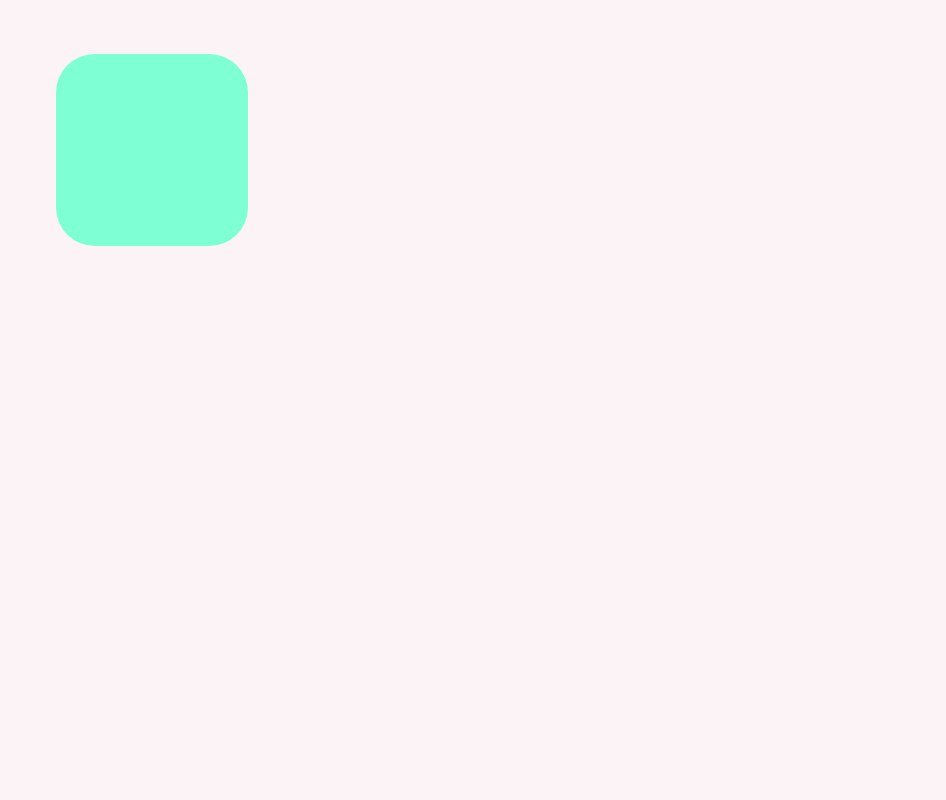
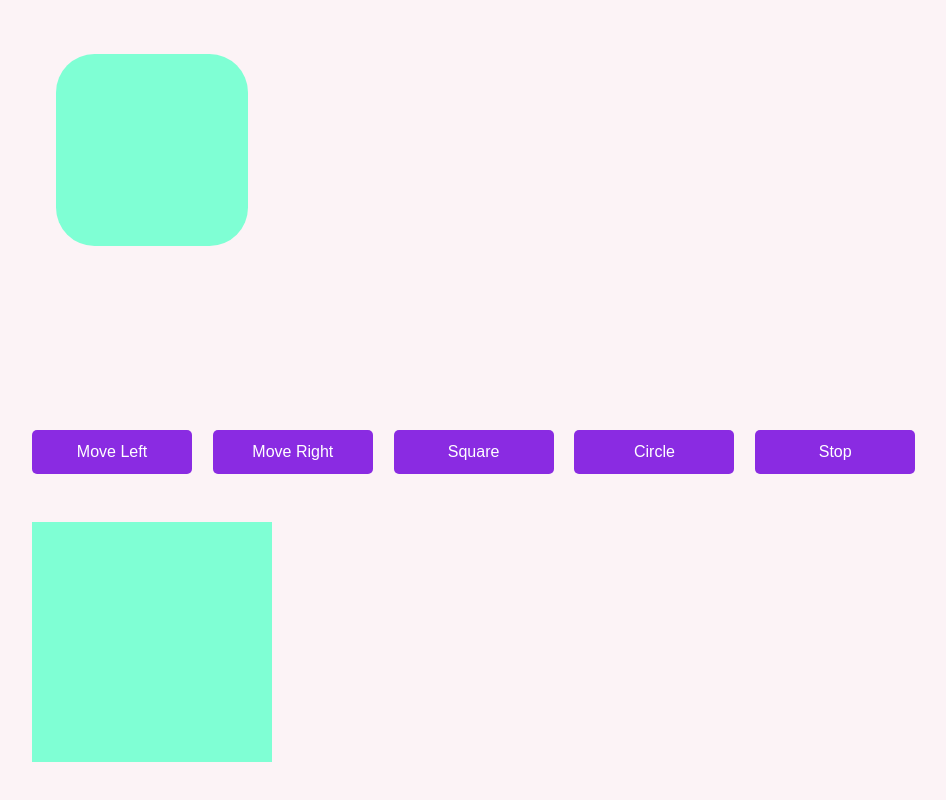
Before and after one commit to ManojThulung/ReactJs, a React (Create React App) app: page / in a window 1280 px wide. Shown: the part 1218-2018 px from the top of the page, without its empty margins (16-962 px from the left). Before the commit the page ends 1696 px from the top, so only its background shows below. Built offline with nearby package versions, Linux system fonts and the light colour scheme.

Commit message:
added framer-motion useAnimation hook

```diff
--- a/src/App.js
+++ b/src/App.js
@@ -2,6 +2,7 @@
 import Box2 from "./components/box2/box2";
 import Box3 from "./components/box3/box3";
 import Box4 from "./components/box4/box4";
+import Box5 from "./components/Box5/box5";
 
 function App() {
   return (
@@ -10,6 +11,7 @@
       <Box2 />
       <Box3 />
       <Box4 />
+      <Box5 />
     </div>
   );
 }
--- /dev/null
+++ b/src/components/Box5/box5.js
@@ -0,0 +1,38 @@
+import { motion, useAnimation } from "framer-motion";
+
+function Box5() {
+  const control = useAnimation();
+
+  return (
+    <div className="box-container">
+      <button
+        onClick={() => control.start({ x: 1200, transition: { duration: 1 } })}
+      >
+        Move Left
+      </button>
+      <button
+        onClick={() => control.start({ x: 0, transition: { duration: 1 } })}
+      >
+        Move Right
+      </button>
+      <button
+        onClick={() =>
+          control.start({ borderRadius: "0%", transition: { duration: 0.5 } })
+        }
+      >
+        Square
+      </button>
+      <button
+        onClick={() =>
+          control.start({ borderRadius: "50%", transition: { duration: 0.5 } })
+        }
+      >
+        Circle
+      </button>
+      <button onClick={() => control.stop()}>Stop</button>
+      <motion.div className="box" animate={control}></motion.div>
+    </div>
+  );
+}
+
+export default Box5;
--- a/src/index.css
+++ b/src/index.css
@@ -48,3 +48,16 @@
   padding: 1.5rem;
   margin: 0.5rem;
 }
+
+button {
+  color: white;
+  font-size: 1rem;
+  background-color: blueviolet;
+  border: none;
+  padding: 0.8rem;
+  margin-right: 1.3rem;
+  margin-bottom: 3rem;
+  border-radius: 5px;
+  cursor: pointer;
+  width: 10rem;
+}
```
